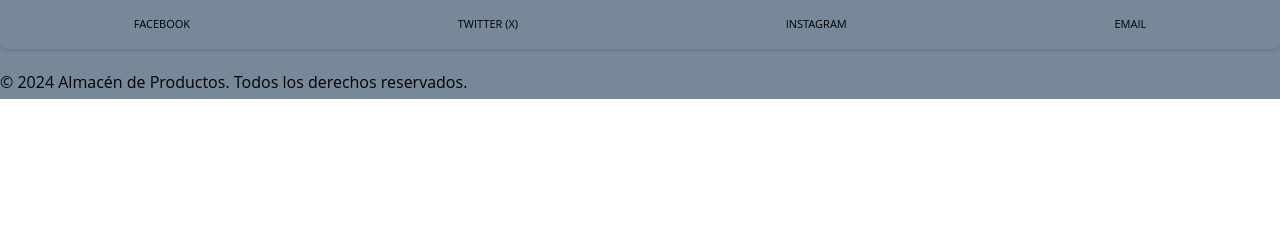
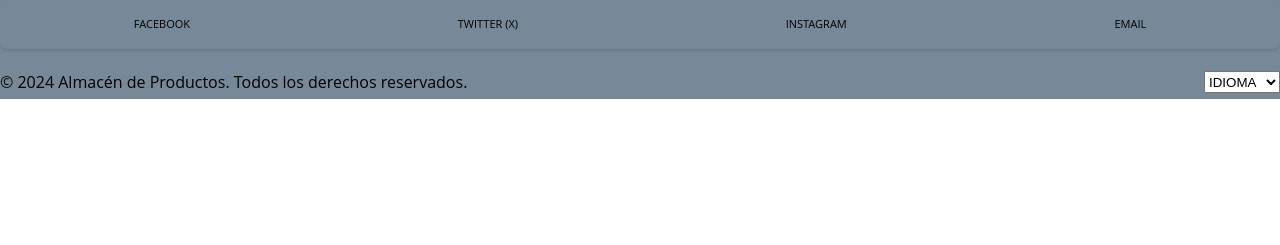
Before and after one commit to superv1s0r/PA, a PHP site: page / in a window 1280 px wide. Shown: the part 555-800 px from the top of the page. Run offline with PHP 8.4, Linux system fonts and the light colour scheme.

Commit message:
repaso ej4 y ej5 con la fuente añadida

```diff
--- a/epd2/ej5/index.html
+++ b/epd2/ej5/index.html
@@ -5,6 +5,12 @@
     <meta name="viewport" content="width=device-width, initial-scale=1.0" />
     <title>Inicio</title>
     <link rel="stylesheet" type="text/css" href="menuFooter.css" />
+    <link rel="preconnect" href="https://fonts.googleapis.com" />
+    <link rel="preconnect" href="https://fonts.gstatic.com" crossorigin />
+    <link
+      href="https://fonts.googleapis.com/css2?family=Montserrat:ital,wght@0,100..900;1,100..900&display=swap"
+      rel="stylesheet"
+    />
   </head>
 
   <body>
@@ -34,7 +40,7 @@
     </header>
     <main>
       <!--<h1>Bienvenido a nuestro sitio web</h1>-->
-        <br>
+      <br />
       <p>
         Somos expertos en soluciones de almacenamiento y log&iacute;stica.
         Ofrecemos servicios personalizados para la gestión eficiente de
@@ -47,10 +53,15 @@
         profesional y flexible. Conf&iacute;a en nosotros para gestionar lo que
         m&aacute;s valoras.
       </p>
-        <br>
-        <a href="https://img.freepik.com/vector-premium/empresa-trabajo-inicio-proyecto-lanzamiento-concepto-negocio_153097-3506.jpg?w=740"
-            target="_blank" id="imagenIni">
-            <img src="https://img.freepik.com/vector-premium/empresa-trabajo-inicio-proyecto-lanzamiento-concepto-negocio_153097-3506.jpg?w=740"/>
+      <br />
+      <a
+        href="https://img.freepik.com/vector-premium/empresa-trabajo-inicio-proyecto-lanzamiento-concepto-negocio_153097-3506.jpg?w=740"
+        target="_blank"
+        id="imagenIni"
+      >
+        <img
+          src="https://img.freepik.com/vector-premium/empresa-trabajo-inicio-proyecto-lanzamiento-concepto-negocio_153097-3506.jpg?w=740"
+        />
       </a>
     </main>
     <footer>
@@ -68,9 +79,19 @@
           <a href="mailto:almacenepd1@gmail.com">Email</a>
         </div>
       </div>
-      <br>
+      <br />
+      <div class="infoLanguage">
         <p>&copy; 2024 Almacén de Productos. Todos los derechos reservados.</p>
-      <br>
+
+        <select id="idioma" name="language">
+          <option value="idioma">IDIOMA</option>
+          <option value="chinese-simp">简体中文</option>
+          <option value="spanish">Espa&ntilde;ol</option>
+          <option value="english">English</option>
+          <option value="chines-trad">繁体中文</option>
+        </select>
+      </div>
+      <br />
     </footer>
   </body>
 </html>
--- a/epd2/ej5/menuFooter.css
+++ b/epd2/ej5/menuFooter.css
@@ -151,3 +151,9 @@ footer{
         display: none;
     }
 }
+
+.infoLanguage{
+    display: flex;
+    flex-direction: row;
+    justify-content: space-between;
+}
```
Also changed, not shown: epd2/ej4/index.html (+1 -11 lines). Lines whose indentation alone changed are shown as unchanged.
